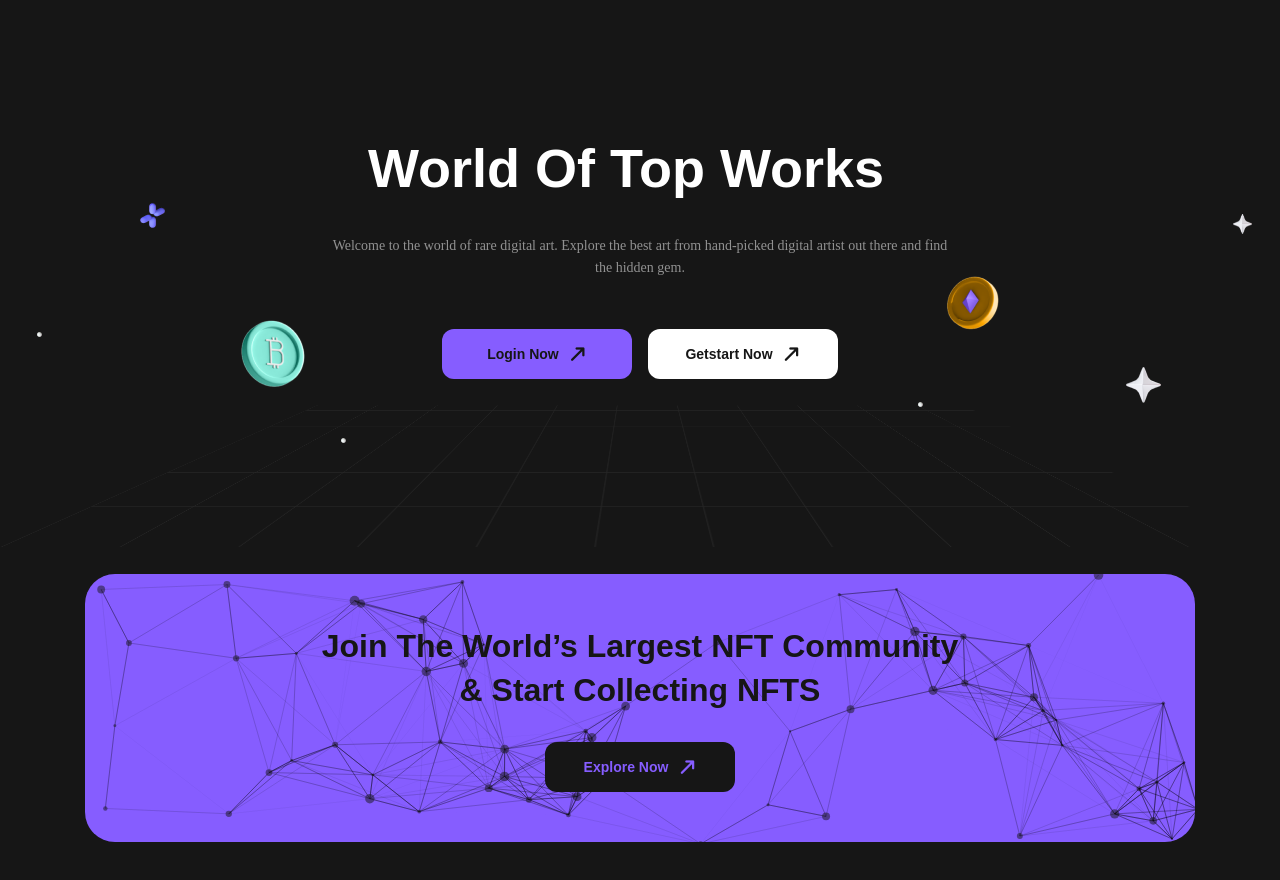
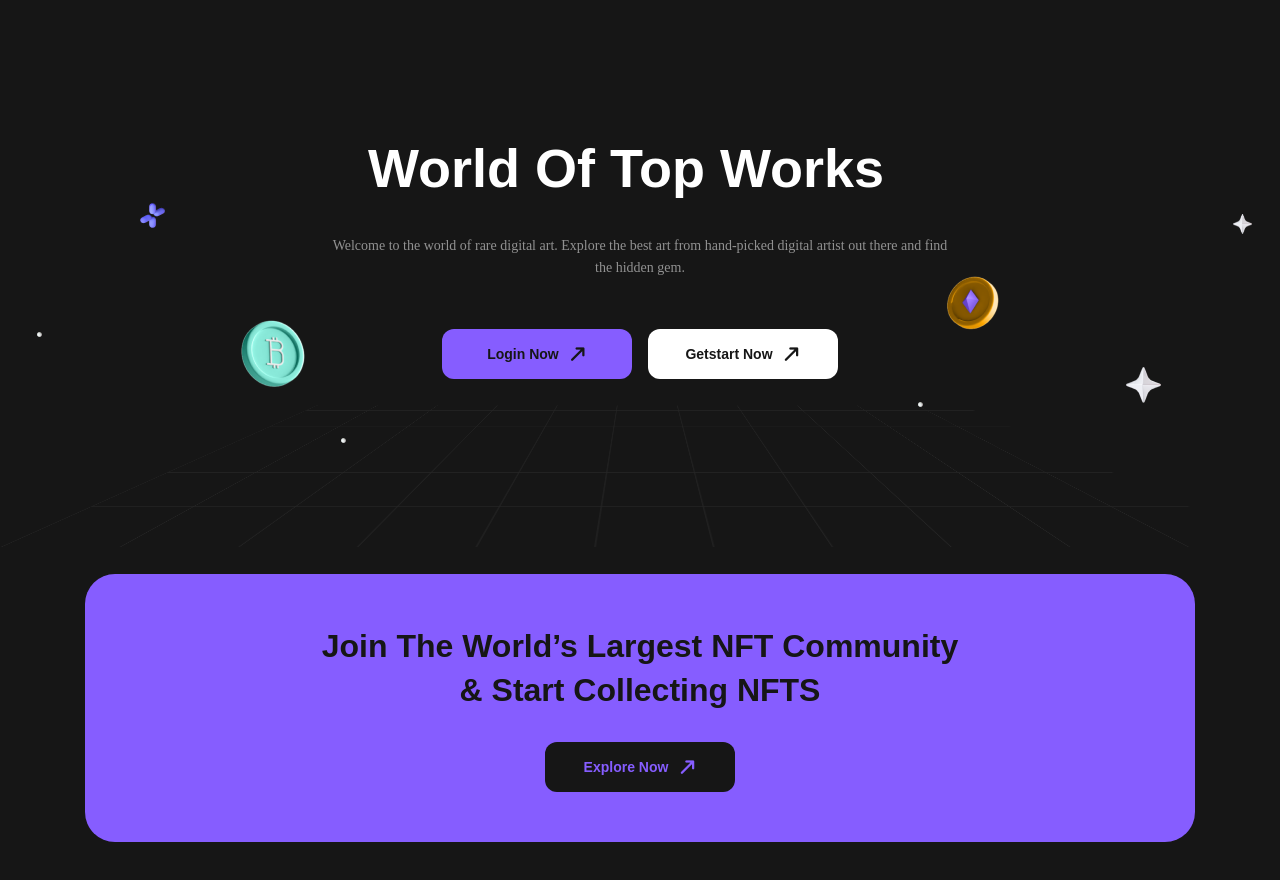
Before and after one commit to abdelrahman18036/ludus, a React (Create React App) app in the folder front-end/: page / in a window 1280 px wide. Shown: the top 880 px of the page. Built offline with nearby package versions, Linux system fonts and the light colour scheme; a web font is replaced by a local one.

Commit message:
Update LandingPage.jsx

```diff
--- a/front-end/src/Components/LandingPage/LandingPage.jsx
+++ b/front-end/src/Components/LandingPage/LandingPage.jsx
@@ -49,9 +49,7 @@ function LandingPage() {
                             <div className="row">
                                 <div className="col-md-12">
                                     <div className="action__body m-0">
-                                        <div className="tf-tsparticles">
-                                            <div id="tsparticles1" data-color="#161616" data-line="#000" />
-                                        </div>
+
                                         <h2 className="text-center capitalize mx-auto mw-667">Join the world’s largest nFT community
                                             &amp; start
                                             collecting NFTS</h2>
```
